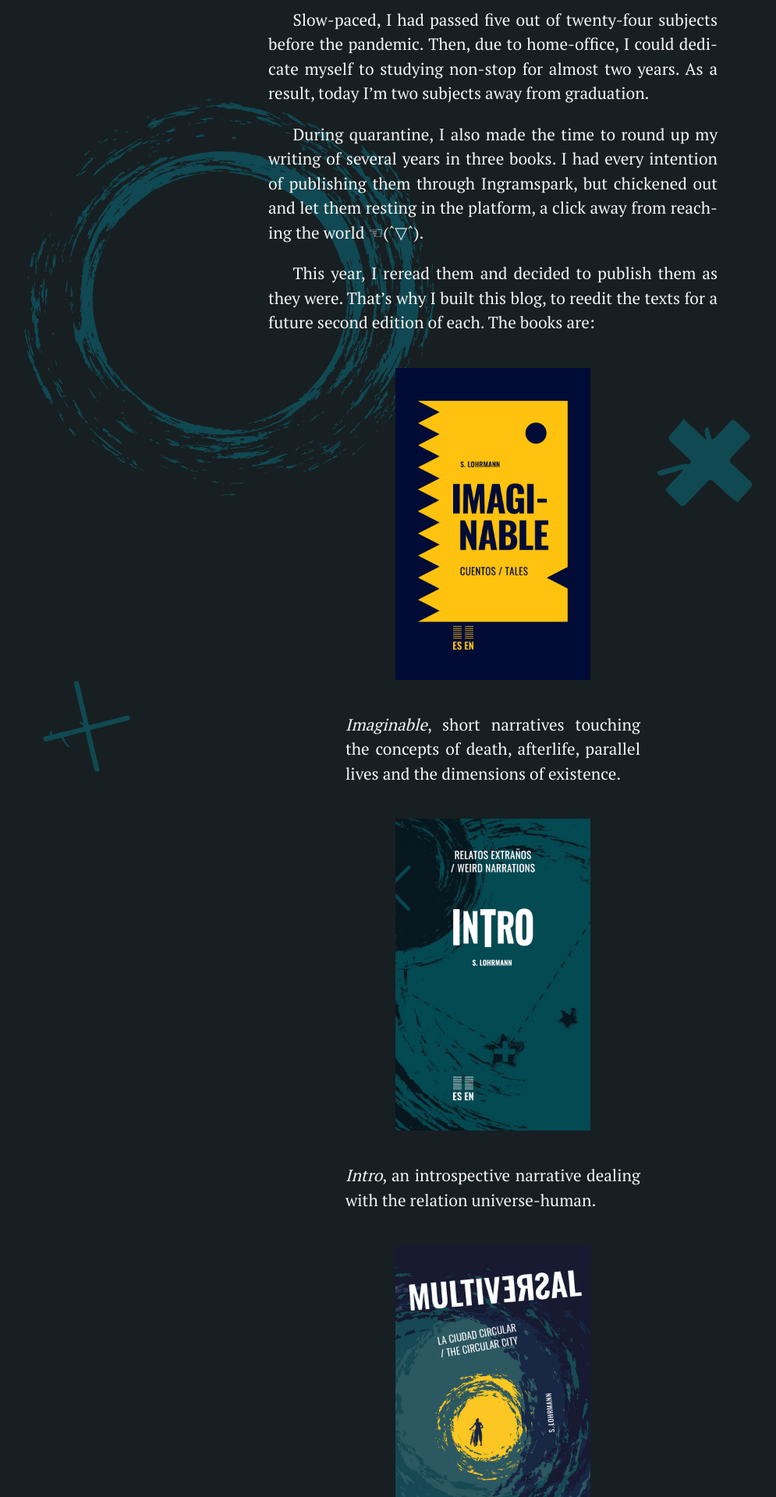
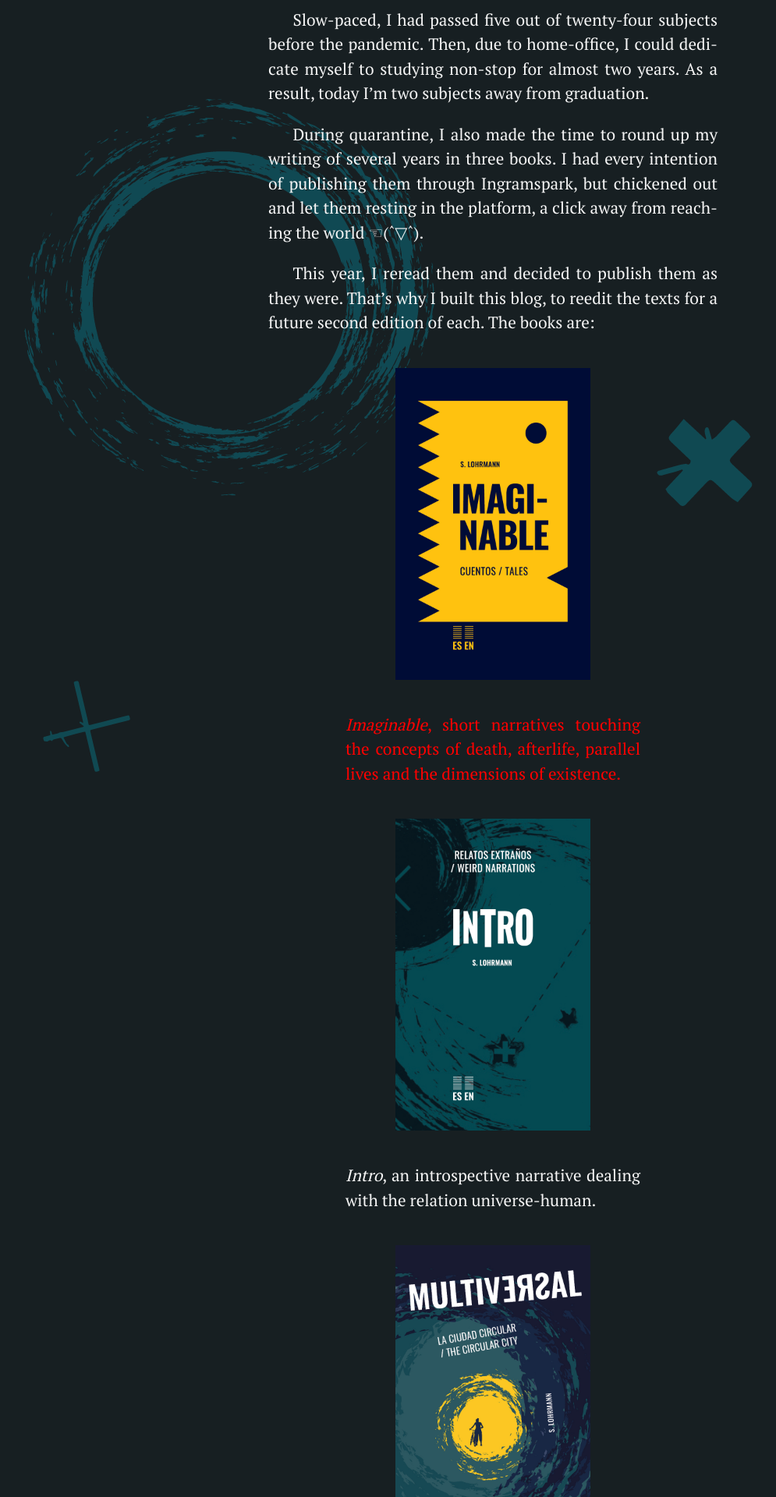
Before and after one commit to silvialohrmann/editorial, a Jekyll site: the page built from about.md, in a window 1280 px wide. Shown: the part 1272-3192 px from the top of the page at 78% size, without its empty margins (8-1003 px from the left). Built offline with Jekyll 4.4.1, drawn with Linux system fonts in a browser that asks for light colours.

Commit message:
Update about.md

```diff
--- a/about.md
+++ b/about.md
@@ -21,7 +21,7 @@ This year, I reread them and decided to publish them as they were. That's why I
 <div style="max-width:18em; margin:auto;  text-align:center;">
  <div id="imaginable">
 <img src="/assets/images/Imaginable%20-%20cover.jpg" alt="Imaginable" width="250">
-<p style="color:$non-muted-text-color;"><em>Imaginable</em>, short narratives touching the concepts of death, afterlife, parallel lives and the dimensions of existence.</p>
+<p style="color:red;"><em>Imaginable</em>, short narratives touching the concepts of death, afterlife, parallel lives and the dimensions of existence.</p>
  </div>
  <div id="intro">
 <img src="/assets/images/Intro%20-%20cover.jpg" alt="Intro" width="250">
```
